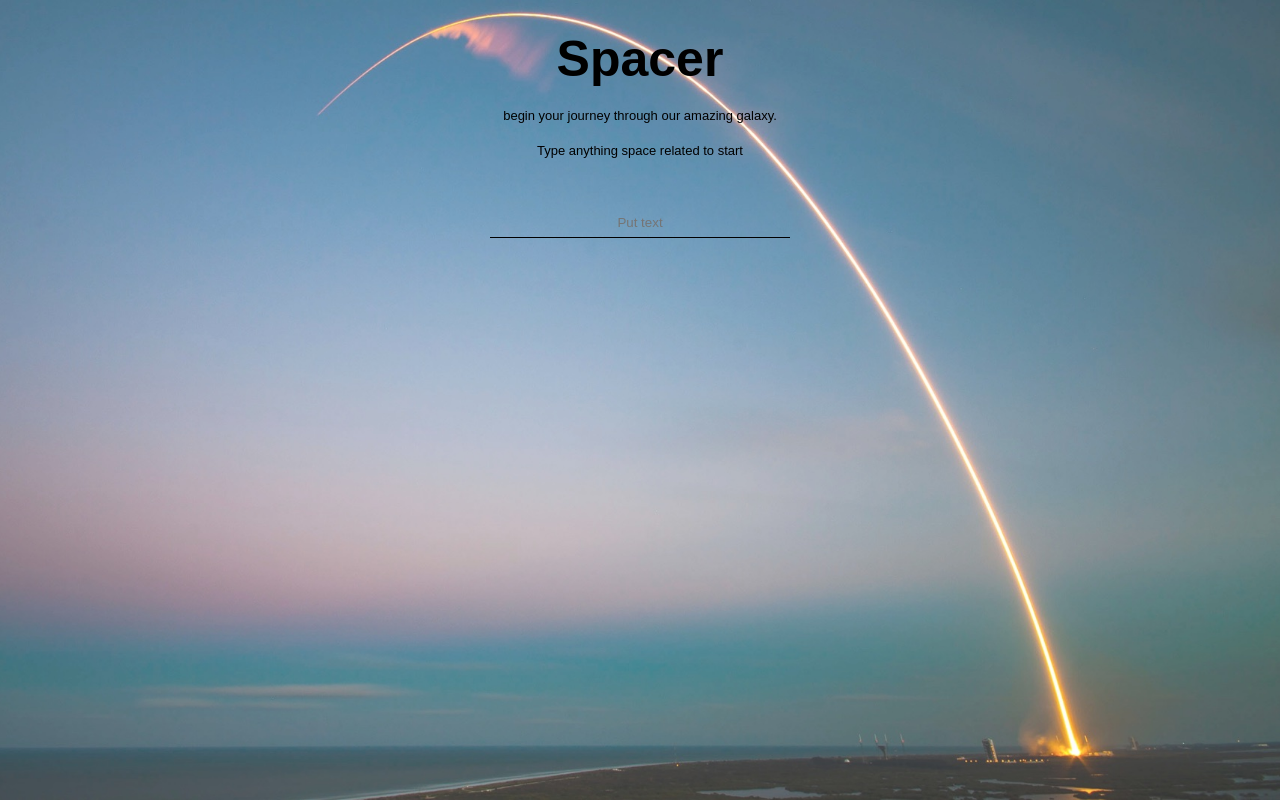
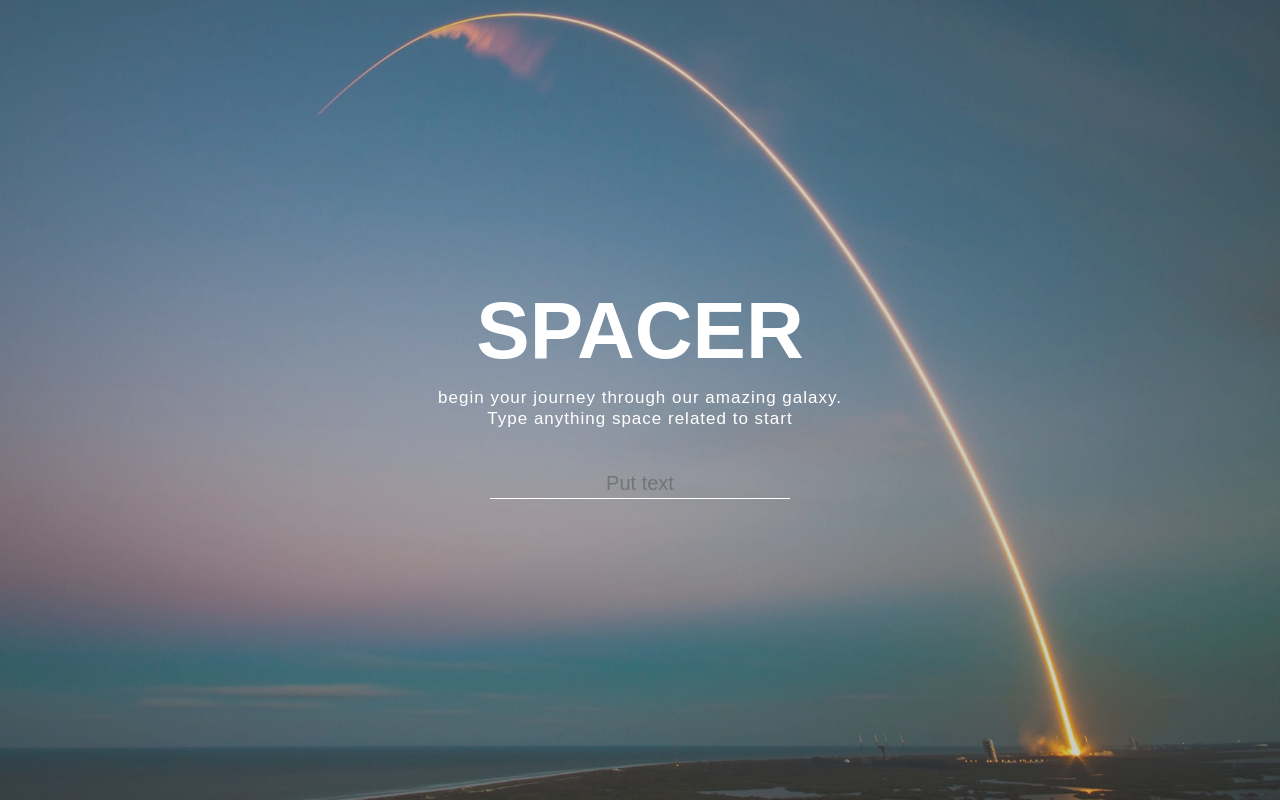
Before and after one commit to kakarottos/spacer-hellorafal, a Vue app: page / in a window 1280 px wide. Built offline with nearby package versions, Linux system fonts and the light colour scheme.

Commit message:
Search almost done

```diff
--- a/src/App.vue
+++ b/src/App.vue
@@ -1,10 +1,58 @@
 <template>
-  <div class="app">
-    <router-view />
+  <div class="wrapper">
+  <HeroImage />
+  <Claim />
+  <SearchInput v-model="searchValue" @input="handleInput"/>
+  <div>
+  <ul>
+    <li v-for="item in results" :key="item.data[0].nasa_id">
+      <p>{{item.data[0].description}}</p>
+    </li>
+  </ul>
+  </div>
   </div>
 </template>
 
+<script>
+
+import axios from 'axios';
+import debounce from 'lodash.debounce'
+import Claim from '@/components/Claim.vue'
+import SearchInput from '@/components/SearchInput.vue'
+import HeroImage from '@/components/HeroImage.vue'
+
+const API = 'https://images-api.nasa.gov/search';
+
+export default {
+  name: 'App',
+  components: {
+    Claim,
+    SearchInput,
+    HeroImage,
+  },
+  data(){
+    return{
+      searchValue:'',
+      results:[],
+    };
+  },
+  methods: {
+    handleInput:debounce(function(){
+        axios.get(`${API}?q=${this.searchValue}&media_type=image`)
+      .then((response) =>{
+        this.results=response.data.collection.items;
+      })
+      .catch((error) =>{
+        console.log(error);
+      });
+  },600),
+},
+};
+
+</script>
+
 <style lang="scss" >
+
 *{
   box-sizing: border-box;
 }
@@ -14,4 +62,18 @@
   padding: 0;
   font-family: Arial, Helvetica, sans-serif;
 }
+
+  .wrapper{
+    display: flex;
+    flex-direction: column;
+    align-items: center;
+    justify-content: center;
+    margin:0;
+    padding:20px;
+    height: 100vh;
+    min-height: 100vh;
+    width: 100%;
+    color:white;
+
+  }
 </style>
--- a/src/components/Claim.vue
+++ b/src/components/Claim.vue
@@ -1,6 +1,6 @@
 <template>
   <div class="claimWrapper">
-    <h1 class="Claim">Spacer</h1>
+    <h1 class="Claim">SPACER</h1>
     <p class="subclaim">
         begin your journey through our amazing galaxy.
     </p>
@@ -25,15 +25,31 @@
     justify-content: center;
     align-items: center;
     text-align: center;
+    color:white;
     }
 
 .Claim{
     margin:0;
     font-size: 50px;
+
+    @media (min-width: 768px) {
+        font-size: 80px;
+    }
+
 }
 
 .subclaim{
     font-size: 13px;
-    margin:20px 0 0 0 ;
+    margin:20px 0 0 0;
+    font-weight: 400;
+
+    @media (min-width: 768px) {
+        font-size: 17px;
+        letter-spacing: 1px;
+        line-height: 1px;
+        width: 600px;
+
+    }
+
 }
 </style>
--- /dev/null
+++ b/src/components/HeroImage.vue
@@ -0,0 +1,36 @@
+<template>
+    <div class='heroImage' />
+
+</template>
+
+<script>
+export default {
+    name:'HeroImage',
+}
+</script>
+
+<style lang="scss" scoped>
+
+.heroImage{
+    position: fixed;
+    top:0;
+    z-index: -1;
+    width: 100%;
+    height: 100vh;
+    background-image: url('../assets/heroimage.jpg');
+    background-repeat: no-repeat;
+    background-size: cover;
+    background-position: 80% 0%;
+  }
+
+.heroImage::after{
+    content: '';
+    background: rgba(0,0,0,0.2);
+    position: absolute;
+    top:0;
+    left: 0;
+    z-index: 1;
+    width: 100%;
+    height: 100vh;
+}
+</style>
--- a/src/components/SearchInput.vue
+++ b/src/components/SearchInput.vue
@@ -2,9 +2,9 @@
      <div class="searchWrapper">
       <input
         id="search" name="search"
-        v-model="searchValue"
         placeholder="Put text"
-        @input="handleInput"
+        :value="value"
+        @input="handleChange"
         />
 
     </div>
@@ -13,6 +13,17 @@
 <script>
 export default {
 name: 'SearchInput',
+props: {
+  value: {
+    type:String,
+    required:true,
+    }
+  },
+methods:{
+  handleChange(e){
+    this.$emit('input',e.target.value)
+  },
+}
 }
 </script>
 <style lang="scss" scoped>
@@ -24,11 +35,20 @@
     width: 300px;
 
       input{
+        font-size: 20px;
+        color:white;
         text-align: center;
         height: 30px;
         border:0;
         background: none;
-        border-bottom: 1px solid black;
+        border-bottom: 1px solid white;
+        transition: box-shadow 0.5s;
+
+      }
+
+      input:focus{
+        outline:none;
+        box-shadow: 0 20px 20px -10px white;
       }
   }
 
--- a/src/main.js
+++ b/src/main.js
@@ -1,10 +1,9 @@
 import Vue from 'vue';
 import App from './App.vue';
-import router from './router';
+
 
 Vue.config.productionTip = false;
 
 new Vue({
-  router,
   render(h) { return h(App); },
 }).$mount('#app');
--- a/src/router.js
+++ /dev/null
@@ -1,18 +0,0 @@
-import Vue from 'vue';
-import Router from 'vue-router';
-import Search from './views/Search.vue';
-
-Vue.use(Router);
-
-export default new Router({
-  mode: 'history',
-  base: process.env.BASE_URL,
-  routes: [
-    {
-      path: '/',
-      name: 'Search',
-      component: Search,
-    },
-
-  ],
-});
--- a/src/views/Search.vue
+++ /dev/null
@@ -1,66 +0,0 @@
-<template>
-  <div class="wrapper">
-    <Claim />
-    <SearchInput />
-    <ul>
-      <li v-for="item in results" :key="item.data[0].nasa_id">
-        <p>{{item.data[0].description}}</p>
-      </li>
-    </ul>
-    </div>
-</template>
-
-<script>
-
-import axios from 'axios';
-import debounce from 'lodash.debounce'
-import Claim from '@/components/Claim.vue'
-import SearchInput from '@/components/SearchInput.vue'
-
-const API = 'https://images-api.nasa.gov/search';
-
-export default {
-  name: 'Search',
-  components: {
-    Claim,
-    SearchInput,
-  },
-  data(){
-    return{
-      searchValue:'',
-      results:[],
-    };
-  },
-  methods: {
-    handleInput:debounce(function(){
-        axios.get(`${API}?q=${this.searchValue}&media_type=image`)
-      .then((response) =>{
-        this.results=response.data.collection.items;
-      })
-      .catch((error) =>{
-        console.log(error);
-      });
-  },600),
-},
-};
-
-</script>
-
-
-<style lang="scss" scoped>
-
-  .wrapper{
-    display: flex;
-    flex-direction: column;
-    align-items: center;
-    margin:0;
-    padding:30px;
-    height: 100vh;
-    width: 100%;
-    background-image: url('../assets/heroimage.jpg');
-    background-repeat: no-repeat;
-    background-size: cover;
-    background-position: 80% 0%;
-  }
-
-</style>
```
